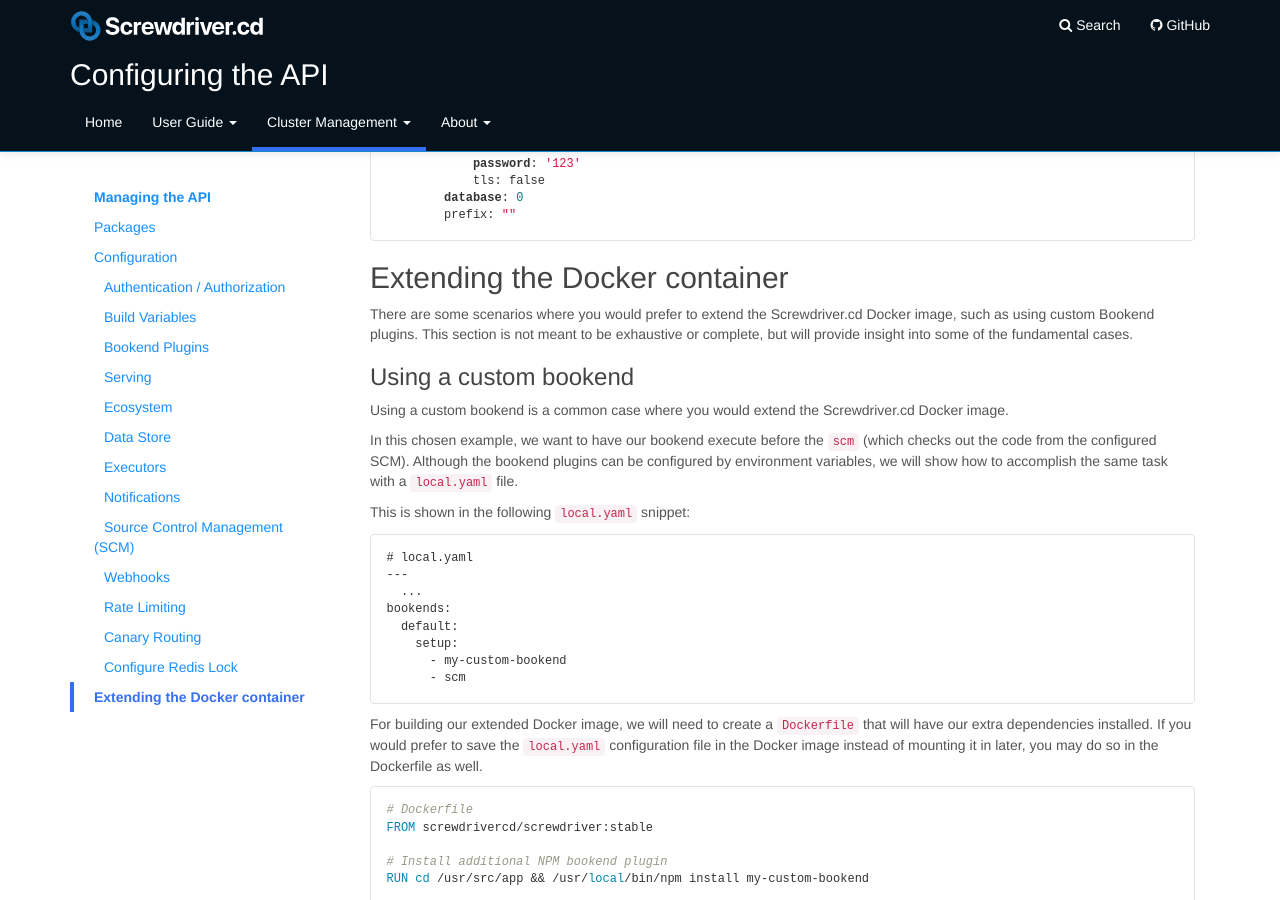
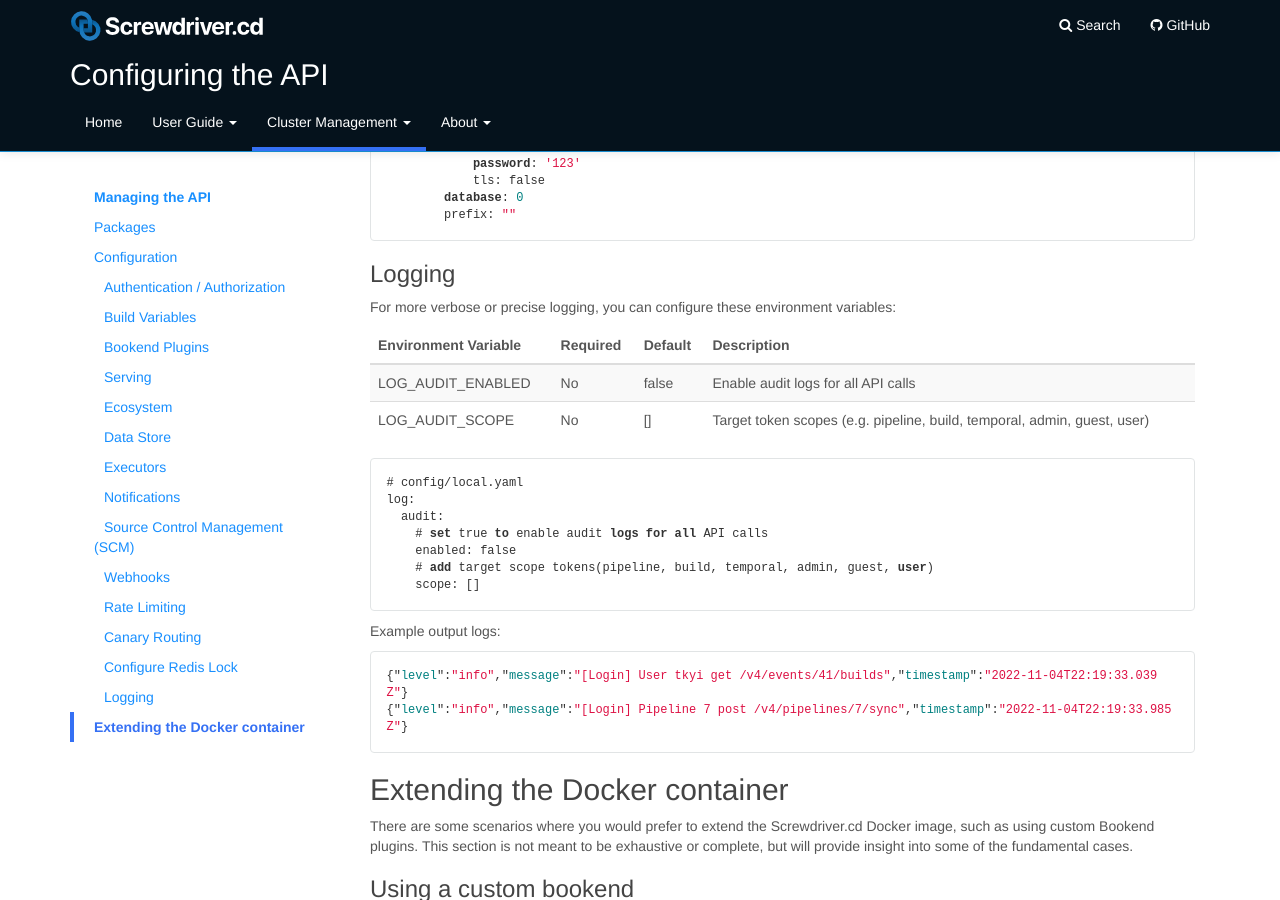
Before and after one commit to screwdriver-cd/guide, a Jekyll site: the page built from docs/cluster-management/configure-api.md, in a window 1280 px wide and 900 px high, scrolled down 16998 px. Built offline with Jekyll 4.4.1, drawn with Linux system fonts in a browser that asks for light colours.

Commit message:
fix(2700): Add audit log docs for API cluster (#566)

````diff
--- a/docs/cluster-management/configure-api.md
+++ b/docs/cluster-management/configure-api.md
@@ -49,6 +49,9 @@ toc:
       subitem: true
     - title: Configure Redis Lock
       url: "#configure-redis-lock"
+      subitem: true
+    - title: Logging
+      url: "#logging"
       subitem: true
     - title: Extending the Docker container
       url: "#extending-the-docker-container"
@@ -770,6 +773,30 @@ redisLock:
         prefix: ""
 ```
 
+### Logging
+For more verbose or precise logging, you can configure these environment variables:
+
+| Environment Variable      | Required            | Default              | Description       |
+|:--------------------------|:--------------------|:---------------------|:-----------------------------|
+| LOG_AUDIT_ENABLED         | No                  | false                | Enable audit logs for all API calls            |
+| LOG_AUDIT_SCOPE           | No                  | []                   | Target token scopes (e.g. pipeline, build, temporal, admin, guest, user) |
+
+```yaml
+# config/local.yaml
+log:
+  audit:
+    # set true to enable audit logs for all API calls
+    enabled: false
+    # add target scope tokens(pipeline, build, temporal, admin, guest, user)
+    scope: []
+```
+
+Example output logs:
+```
+{"level":"info","message":"[Login] User tkyi get /v4/events/41/builds","timestamp":"2022-11-04T22:19:33.039Z"}
+{"level":"info","message":"[Login] Pipeline 7 post /v4/pipelines/7/sync","timestamp":"2022-11-04T22:19:33.985Z"}
+```
+
 ## Extending the Docker container
 
 There are some scenarios where you would prefer to extend the Screwdriver.cd Docker image, such as using custom Bookend plugins. This section is not meant to be exhaustive or complete, but will provide insight into some of the fundamental cases.
````
